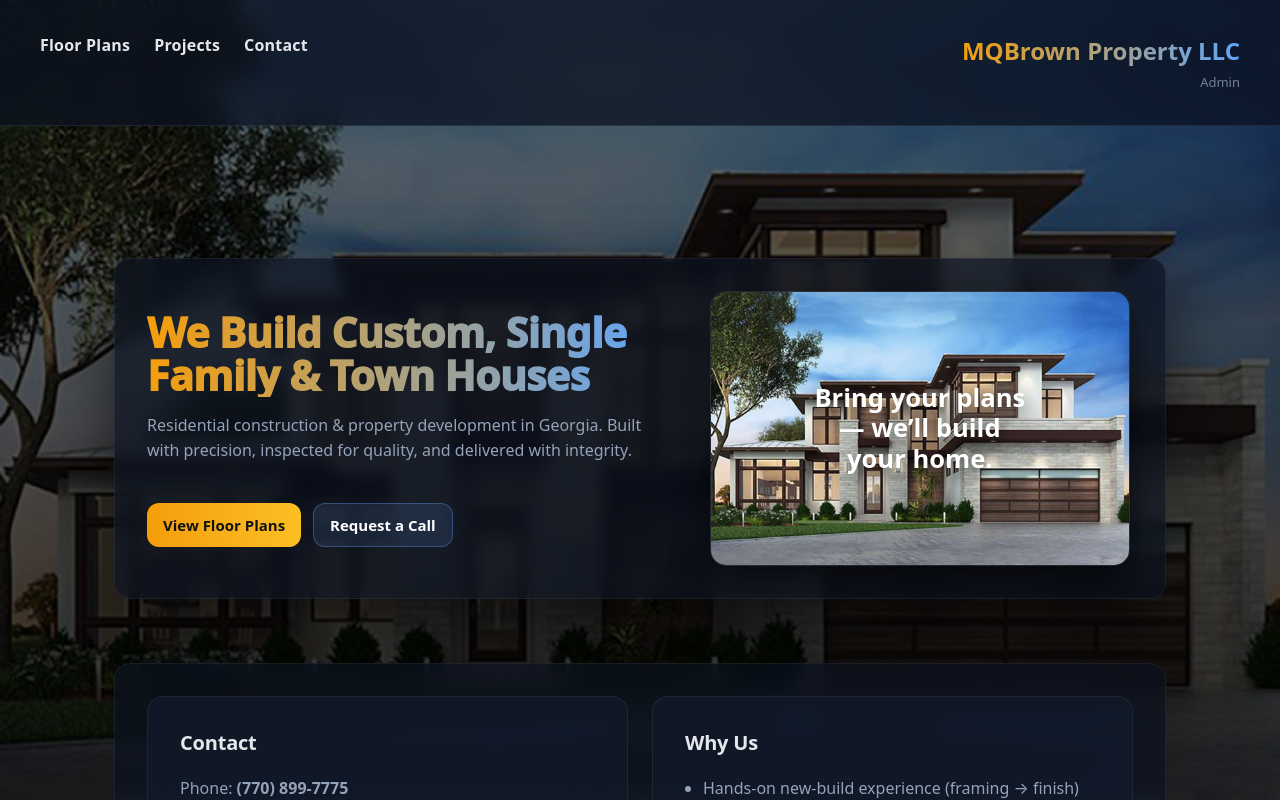
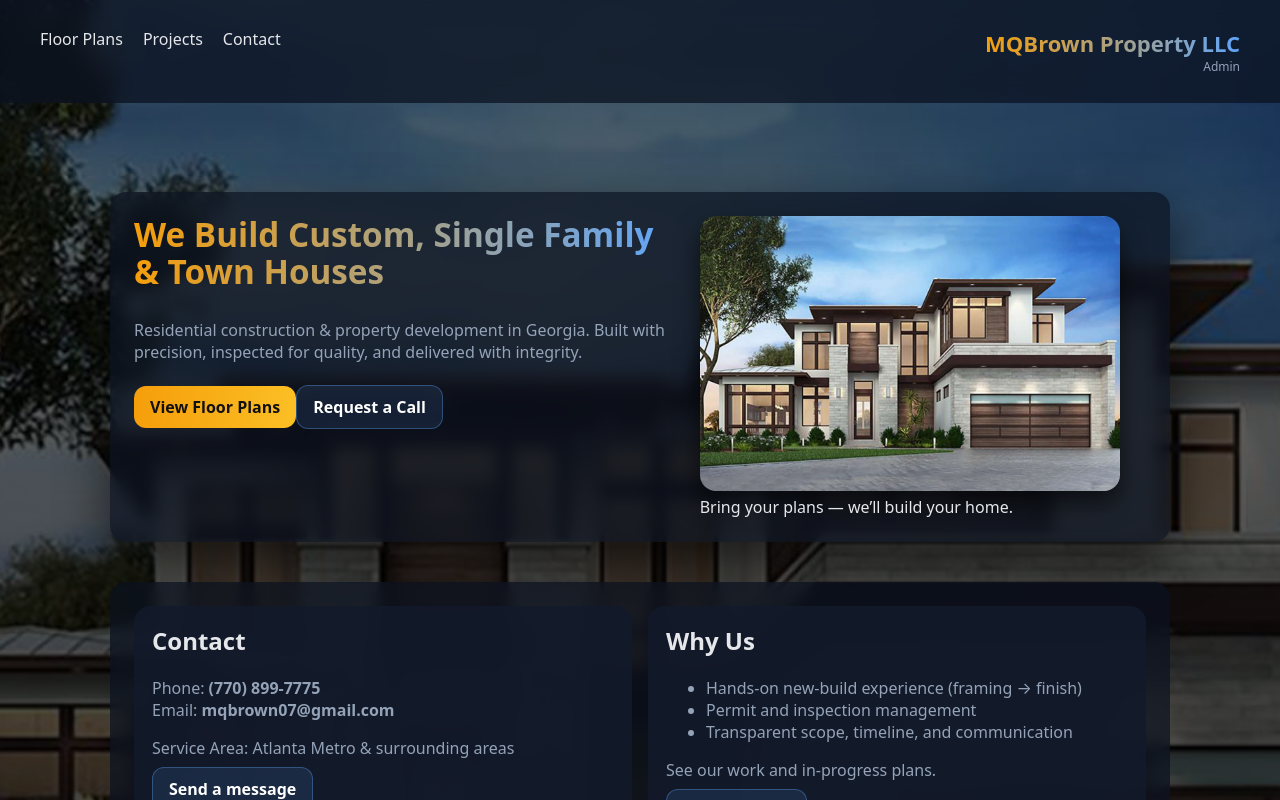
Before and after one commit to MQBrown/MelWebsiteRepo, a React (Vite) app: page / in a window 1280 px wide. Shown: the top 800 px of the page. Built offline with nearby package versions, Linux system fonts and the light colour scheme.

Commit message:
Refactor styles and adjust layout properties
Removed unused spacing variables and adjusted various styles for consistency and improved layout.

```diff
--- a/src/styles.css
+++ b/src/styles.css
@@ -12,87 +12,67 @@
   --border: rgba(255,255,255,0.10);
   --ring: rgba(96,165,250,0.55);
 
-  /* Spacing rhythm */
-  --space-1: 8px;
-  --space-2: 12px;
-  --space-3: 16px;
-  --space-4: 24px;
-  --space-5: 32px;
-  --space-6: 48px;
-  --space-7: 64px;
-
   --radius-lg: 16px;
   --radius-xl: 22px;
 }
 
 *{ box-sizing:border-box; }
 
-html, body{ height:100%; }
-
 body{
   margin:0;
-  font-family: system-ui,-apple-system,Segoe UI,Roboto,Arial,sans-serif;
-  color: var(--text);
+  font-family:system-ui,-apple-system,Segoe UI,Roboto,Arial,sans-serif;
+  color:var(--text);
 
   background:
-    linear-gradient(rgba(0,0,0,0.55), rgba(0,0,0,0.80)),
+    linear-gradient(rgba(0,0,0,0.55), rgba(0,0,0,0.8)),
     url('/house.jpg') center/cover no-repeat;
 
-  /* Better text rendering */
   -webkit-font-smoothing: antialiased;
-  text-rendering: optimizeLegibility;
 }
 
-/* ===== PAGE FRAME ===== */
+/* ===== PAGE WIDTH ===== */
 .container{
   max-width:1100px;
-  margin:140px auto 40px;
-  padding:var(--space-6) var(--space-4);
+  margin:120px auto 40px;
+  padding:32px 20px;   /* ✅ reduced */
 }
 
-/* ===== HEADER ===== */
+/* ===== NAV ===== */
 .nav{
   position:fixed;
   top:0;
   left:0;
   width:100%;
-  z-index:1000;
 
   display:flex;
   justify-content:space-between;
   align-items:flex-start;
 
-  padding:34px 40px;
+  padding:28px 40px;   /* slightly smaller */
 
   backdrop-filter: blur(12px);
   background: rgba(11,18,32,0.75);
-  border-bottom: 1px solid rgba(255,255,255,0.08);
+
+  z-index:1000;
 }
 
-/* LEFT MENU */
+/* MENU */
 .links{
   display:flex;
-  gap:24px;
+  gap:20px;
 }
 
 .links a{
   color:#e5e7eb;
   text-decoration:none;
-  font-weight:550;
-  letter-spacing: 0.2px;
+  font-weight:500;
 }
 
 .links a:hover{
-  color: var(--brand);
+  color:var(--brand);
 }
 
-.links a:focus-visible{
-  outline: 3px solid var(--ring);
-  outline-offset: 4px;
-  border-radius: 10px;
-}
-
-/* RIGHT SIDE */
+/* BRAND */
 .brand-wrapper{
   display:flex;
   flex-direction:column;
@@ -100,305 +80,173 @@ body{
 }
 
 .brand-right a{
-  font-size:24px;
+  font-size:22px;   /* slightly smaller */
   font-weight:900;
   text-decoration:none;
 
-  background: linear-gradient(90deg, #f59e0b, #60a5fa);
+  background: linear-gradient(90deg,#f59e0b,#60a5fa);
   -webkit-background-clip:text;
   -webkit-text-fill-color:transparent;
 }
 
 .admin-link{
-  margin-top:6px;
-  font-size:13px;
-  opacity:0.75;
+  font-size:12px;
   color:var(--muted);
   text-decoration:none;
 }
 
-.admin-link:hover{
-  color: var(--brand2);
-}
-
-.admin-link:focus-visible{
-  outline: 3px solid var(--ring);
-  outline-offset: 4px;
-  border-radius: 10px;
-}
-
 /* ===== HERO ===== */
 .hero{
-  max-width:1100px;
-  margin:0 auto var(--space-7);
-  padding: clamp(28px, 4vw, 50px);
+  margin:0 auto 40px;   /* ✅ tighter */
+  padding:32px;
 
-  border-radius: var(--radius-xl);
+  border-radius:var(--radius-xl);
   backdrop-filter: blur(10px);
-  background: var(--panel);
+  background:var(--panel);
 
-  border: 1px solid rgba(255,255,255,0.06);
-  box-shadow: 0 30px 70px rgba(0,0,0,0.60);
+  box-shadow:0 20px 50px rgba(0,0,0,.6);
 }
 
 .hero-split{
   display:grid;
-  grid-template-columns:1fr;
-  gap: var(--space-6);
-  align-items:center;
+  gap:30px;
 }
 
-@media (min-width:900px){
+@media(min-width:900px){
   .hero-split{
-    grid-template-columns: 1.2fr 1fr;
+    grid-template-columns:1.2fr 1fr;
   }
 }
 
 .hero-left{
   display:flex;
   flex-direction:column;
-  gap: var(--space-3);
-}
-
-.hero-right{
-  position:relative;
-  display:flex;
-  justify-content:center;
-  align-items:center;
+  gap:14px;
 }
 
 .hero-image{
   width:100%;
   max-width:420px;
-  border-radius: var(--radius-lg);
-  object-fit:cover;
-
-  border: 1px solid rgba(255,255,255,0.08);
-  box-shadow: 0 15px 35px rgba(0,0,0,0.60);
+  border-radius:var(--radius-lg);
+  box-shadow:0 12px 25px rgba(0,0,0,.6);
 }
 
-/* BIG TEXT OVER IMAGE */
-.hero-overlay-text{
-  position:absolute;
-  top:50%;
-  left:50%;
-  transform:translate(-50%, -50%);
-  text-align:center;
-
-  font-size: clamp(18px, 2vw, 28px);
-  font-weight: 850;
-  line-height:1.2;
-
-  max-width:280px;
-  color:#fff;
-
-  text-shadow: 0 6px 20px rgba(0,0,0,0.90);
-}
-
-/* ===== TYPOGRAPHY (luxury scale) ===== */
+/* HERO TEXT (BALANCED) */
 .h1{
-  font-size: clamp(32px, 3.2vw, 52px);
-  font-weight: 950;
-  line-height: 1.05;
+  font-size:clamp(28px,2.6vw,42px);  /* ✅ reduced */
+  font-weight:900;
+  line-height:1.1;
   margin:0;
 
-  letter-spacing: -0.6px;
-
-  background: linear-gradient(90deg, #f59e0b, #60a5fa);
+  background: linear-gradient(90deg,#f59e0b,#60a5fa);
   -webkit-background-clip:text;
   -webkit-text-fill-color:transparent;
 }
 
 .sub{
-  font-size: clamp(16px, 1.2vw, 19px);
-  color: var(--muted);
-  max-width: 560px;
-  margin: 0 0 var(--space-2);
-  line-height: 1.55;
+  font-size:16px;   /* ✅ reduced */
+  color:var(--muted);
+  margin-bottom:8px;
 }
 
-/* Section headings inside cards */
-.card h2{
-  margin: 0 0 var(--space-1);
-  font-size: 20px;
-  font-weight: 750;
-  letter-spacing: -0.2px;
-}
-
-/* ===== BUTTONS (no hyperlink look) ===== */
+/* ===== BUTTONS ===== */
 .btn{
   display:inline-flex;
   align-items:center;
   justify-content:center;
 
-  padding: 11px 16px;
-  border-radius: 12px;
-  font-weight: 750;
-  font-size: 15px;
+  padding:10px 16px;
+  border-radius:12px;
+  font-weight:700;
 
+  text-decoration:none;
   border:none;
   cursor:pointer;
 
-  text-decoration:none; /* remove underline */
-  user-select:none;
-
-  background: linear-gradient(90deg, #f59e0b, #fbbf24);
+  background:linear-gradient(90deg,#f59e0b,#fbbf24);
   color:#111;
 
-  transition: transform .18s ease, box-shadow .18s ease, opacity .18s ease;
-}
-
-/* ensure Link anchors never show visited colors */
-.btn:link,
-.btn:visited{
-  color:#111;
-  text-decoration:none;
+  transition:all .2s ease;
 }
 
 .btn:hover{
-  transform: translateY(-1px);
-  box-shadow: 0 14px 30px rgba(0,0,0,0.35);
-  opacity: 0.96;
-}
-
-.btn:active{ transform: translateY(1px); }
-
-.btn:focus-visible{
-  outline: 3px solid var(--ring);
-  outline-offset: 3px;
+  transform:translateY(-1px);
+  box-shadow:0 10px 20px rgba(0,0,0,.35);
 }
 
 .btn.secondary{
-  background: rgba(96,165,250,0.12);
+  background:rgba(96,165,250,.12);
   color:#fff;
-  border:1px solid rgba(96,165,250,0.35);
+  border:1px solid rgba(96,165,250,.35);
 }
 
-.btn.secondary:link,
-.btn.secondary:visited{
+/* ===== SECTION ===== */
+.section{
+  margin-top:40px;   /* ✅ tighter */
+  padding:24px;
+
+  border-radius:var(--radius-lg);
+  backdrop-filter:blur(8px);
+  background:var(--panel2);
+}
+
+/* ===== GRID ===== */
+.grid{
+  display:grid;
+  grid-template-columns:repeat(12,1fr);
+  gap:16px;   /* ✅ smaller gap */
+}
+
+/* ===== CARDS ===== */
+.card{
+  grid-column:span 12;
+
+  padding:18px;
+  border-radius:16px;
+
+  background:rgba(18,26,43,.9);
+}
+
+@media(min-width:900px){
+  .card.half{
+    grid-column:span 6;
+  }
+}
+
+/* ===== INPUT ===== */
+.input, textarea{
+  width:100%;
+  padding:10px;
+  border-radius:12px;
+  border:1px solid rgba(148,163,184,.25);
+  background:#0b1220;
   color:#fff;
 }
 
-.btn.secondary:hover{
-  background: rgba(96,165,250,0.20);
-  box-shadow: 0 14px 30px rgba(0,0,0,0.25);
+/* ===== CONTACT ===== */
+.contact-layout{
+  display:grid;
+  gap:20px;
 }
 
-/* Hero button row */
-.hero-actions{
-  display:flex;
-  gap: var(--space-2);
-  flex-wrap: wrap;
-  margin-top: var(--space-2);
-}
-
-/* ===== LOWER SECTIONS ===== */
-.section{
-  margin-top: var(--space-7);
-  padding: var(--space-5);
-
-  border-radius: var(--radius-lg);
-  backdrop-filter: blur(8px);
-  background: var(--panel2);
-
-  border: 1px solid rgba(255,255,255,0.06);
-}
-
-/* ===== GRID / CARDS ===== */
-.grid{
-  display:grid;
-  grid-template-columns:repeat(12,1fr);
-  gap: var(--space-4);
-}
-
-/* Default stable card (your preferred look) */
-.card{
-  grid-column:span 12;
-  background: rgba(18,26,43,0.90);
-  border-radius: var(--radius-lg);
-  padding: var(--space-5);
-  border: 1px solid rgba(255,255,255,0.06);
-}
-
-/* clean list style */
-.card ul{ margin: 0; padding-left: 18px; }
-.card li{ margin-bottom: 8px; color: var(--muted); }
-
-/* clean button spacing in cards */
-.card .btn{ margin-top: var(--space-2); display:inline-flex; }
-
-/* OPTIONAL “line up buttons” mode — add class `equalize` to the grid container */
-.grid.equalize .card{
-  display:flex;
-  flex-direction:column;
-  gap: var(--space-2);
-  min-height: 280px;
-}
-.grid.equalize .card .btn{
-  margin-top:auto;        /* align bottoms */
-  align-self:flex-start;
-}
-
-@media (min-width:900px){
-  .card.half{ grid-column:span 6; }
-}
-
-/* ===== CONTACT PAGE ===== */
-.contact-layout{
-  display:grid;
-  grid-template-columns:1fr;
-  gap: var(--space-4);
-}
-
-@media (min-width:900px){
+@media(min-width:900px){
   .contact-layout{
-    grid-template-columns:1.2fr 0.8fr;
-    gap: var(--space-5);
-    align-items:start;
+    grid-template-columns:1.2fr .8fr;
   }
 }
 
-.contact-form{
-  display:grid;
-  gap: var(--space-2);
+/* ===== SAFE ANIMATIONS ===== */
+@keyframes fadeUp{
+  from{opacity:0; transform:translateY(10px);}
+  to{opacity:1; transform:translateY(0);}
 }
 
-.contact-right{
-  border-left: 1px solid rgba(255,255,255,0.08);
-  padding-left: var(--space-4);
-}
-
-@media (max-width:899px){
-  .contact-right{
-    border-left:none;
-    padding-left:0;
-    border-top: 1px solid rgba(255,255,255,0.08);
-    padding-top: var(--space-4);
-  }
-}
-
-/* Inputs */
-.input, textarea{
-  width:100%;
-  padding:10px 12px;
-  border-radius:12px;
-  border:1px solid rgba(148,163,184,0.25);
-  background:#0b1220;
-  color:var(--text);
-}
-
-label{
-  font-size:13px;
-  color:var(--muted);
-}
-
-/* ===== SUBTLE ANIMATIONS (SAFE VERSION) ===== */
-
+/* ✅ CRITICAL FIX: ALWAYS VISIBLE */
 .reveal{
-  opacity:1;                    /* ✅ visible by default */
-  transform: translateY(6px);
+  opacity:1;
+  transform:translateY(0);
 }
 
 .reveal.is-visible{
-  animation: fadeUp .55s ease both;
+  animation:fadeUp .5s ease both;
 }
```
